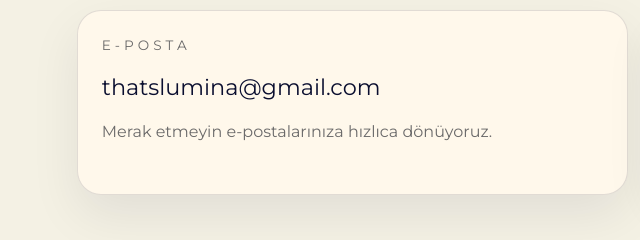
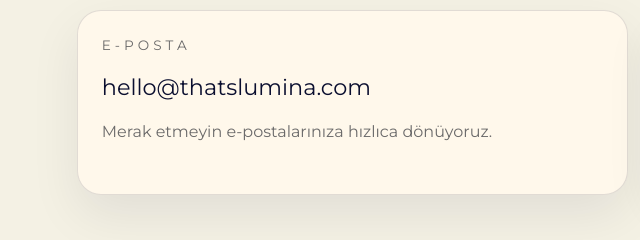
Before and after one commit to korayzin/thatslumina, a website: page index.html in a window 1280 px wide. Shown: the part 4470-4710 px from the top of the page, 0-640 px from the left. Drawn offline with Linux system fonts and the light colour scheme.

Commit message:
E-posta adresi hello@thatslumina.com olarak guncellendi

```diff
--- a/index.html
+++ b/index.html
@@ -174,7 +174,7 @@
             <div class="contact-info-grid" data-reveal>
                 <div class="info-card">
                     <p class="info-eyebrow">E-Posta</p>
-                    <a href="mailto:thatslumina@gmail.com" class="info-link">thatslumina@gmail.com</a>
+                    <a href="mailto:hello@thatslumina.com" class="info-link">hello@thatslumina.com</a>
                     <p class="info-note">Merak etmeyin e-postalarınıza hızlıca dönüyoruz.</p>
                 </div>
                 <div class="info-card">
```
